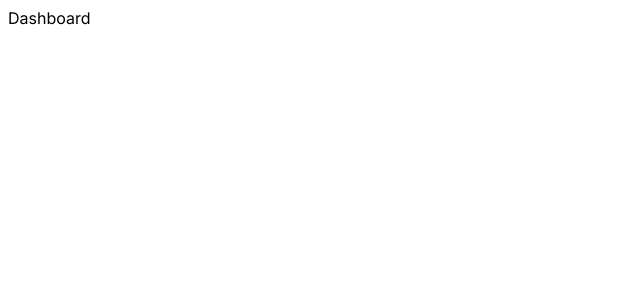
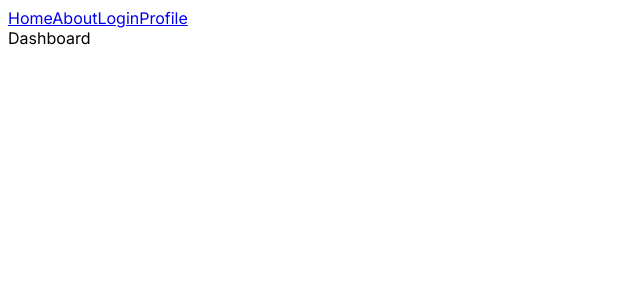
Before and after one commit to Gihur01/csproject1, a Next.js app: page /dashboard in a window 1280 px wide. Shown: the top 300 px of the page, without its empty margins (0-640 px from the left). Built offline with nearby package versions, Linux system fonts and the light colour scheme.

Commit message:
navbar and login page

```diff
--- a/src/app/dashboard/page.jsx
+++ b/src/app/dashboard/page.jsx
@@ -1,8 +1,12 @@
 import React from 'react'
+import Navbar from "@/components/navbar/Navbar"
 
 const Dashboard = () => {
   return (
-    <div>Dashboard</div>
+    <div>
+      <Navbar/>
+      Dashboard
+    </div>
   )
 }
 
```
